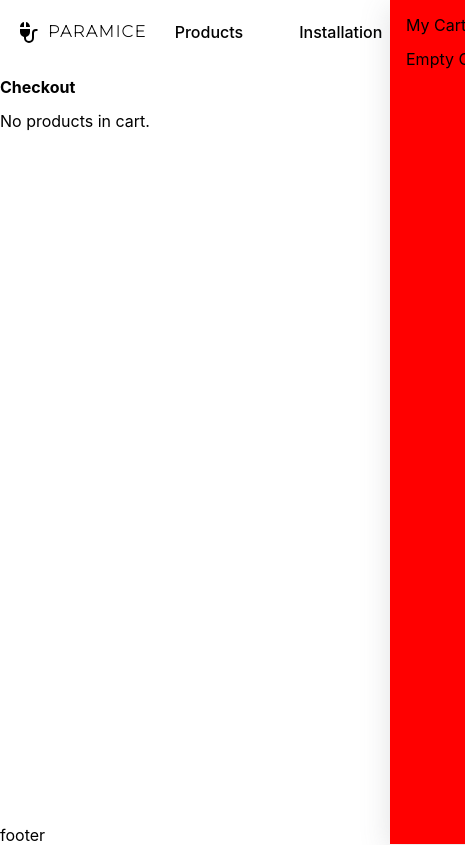
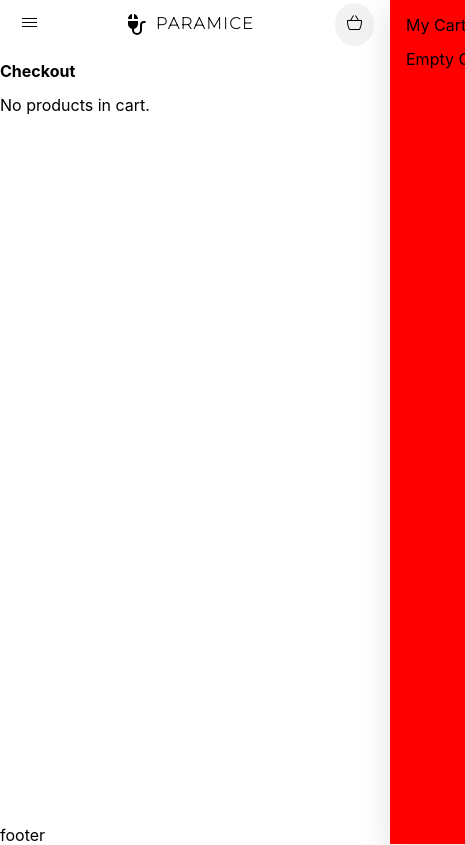
Before and after one commit to TOUnail/ecommerce, a Next.js app: page /checkout in a window 390 px wide. Shown: the whole page, 465 px wide, since content can reach past the window. Built offline with nearby package versions, Linux system fonts and the light colour scheme.

Commit message:
mobile navigation, npm update

```diff
--- /dev/null
+++ b/components/NavItems.js
@@ -0,0 +1,79 @@
+import { useRef } from "react";
+import styled from "styled-components";
+import Link from "next/link";
+import useOutsideClick from "../hooks/useOutsideClick";
+const UnstyledLink = styled.a`
+  text-decoration: none;
+  color: inherit;
+  margin: 0 1rem;
+  &:hover {
+    cursor: pointer;
+  }
+`;
+const NavItemsUl = styled.ul`
+  display: flex;
+  justify-content: space-evenly;
+  padding: 0;
+  list-style: none;
+  font-weight: 500;
+  @media (max-width: 767px) {
+    position: fixed;
+    left: 0;
+    top: 0;
+    bottom: 0;
+    width: 60vw;
+    flex-direction: column;
+    justify-content: start;
+    background-color: red;
+    margin: 0;
+    transform: translateX(${(props) => (props.isNavOpen ? "0" : "-100%")});
+    transition: transform 0.2s ease-in;
+  }
+`;
+const CloseNavButtonListItem = styled.li`
+  padding: 0.25rem 0.75rem;
+  @media (min-width: 768px) {
+    display: none;
+  }
+`;
+const CloseNavButton = styled.button`
+  background: transparent;
+  border: none;
+  cursor: pointer;
+  padding: 0;
+  &:focus {
+    outline: none;
+  }
+`;
+const NavItem = styled.li`
+  padding: 0.25rem 0.75rem;
+`;
+const NavItems = (props) => {
+  const ref = useRef();
+  const closeMenu = () => {
+    props.setIsNavOpen(false);
+  };
+  useOutsideClick(ref, () => {
+    if (props.isNavOpen) {
+      closeMenu();
+    }
+  });
+  return (
+    <NavItemsUl ref={ref} isNavOpen={props.isNavOpen}>
+      <CloseNavButtonListItem>
+        <CloseNavButton onClick={closeMenu}>X</CloseNavButton>
+      </CloseNavButtonListItem>
+      <NavItem>
+        <Link href="/products">
+          <UnstyledLink>Products</UnstyledLink>
+        </Link>
+      </NavItem>
+      <NavItem>
+        <Link href="/installation">
+          <UnstyledLink>Installation</UnstyledLink>
+        </Link>
+      </NavItem>
+    </NavItemsUl>
+  );
+};
+export default NavItems;
--- a/components/Navbar.js
+++ b/components/Navbar.js
@@ -1,6 +1,28 @@
+import { useState } from "react";
 import Link from "next/link";
+import NavItems from "./NavItems";
 import styled from "styled-components";
 import useCart from "../hooks/useCart";
+const MobileMenu = styled.button`
+  color: #333;
+  background: transparent;
+  border: none;
+  &:hover {
+    cursor: pointer;
+  }
+  &:focus {
+    outline: none;
+  }
+  @media (min-width: 768px) {
+    display: none;
+  }
+`;
+const Logo = styled.div`
+  text-align: center;
+  @media (min-width: 768px) {
+    text-align: left;
+  }
+`;
 const LogoText = styled.h1`
   display: inline;
   font-family: "Montserrat", sans-serif;
@@ -17,30 +39,14 @@ const LogoLink = styled.a`
     cursor: pointer;
   }
 `;
-const UnstyledLink = styled.a`
-  text-decoration: none;
-  color: inherit;
-  margin: 0 1rem;
-  &:hover {
-    cursor: pointer;
-  }
-`;
+
 const Nav = styled.nav`
   display: flex;
   align-items: center;
   justify-content: space-between;
   padding: 0.2rem 1rem;
 `;
-const NavItems = styled.ul`
-  display: flex;
-  justify-content: space-evenly;
-  padding: 0;
-  list-style: none;
-  font-weight: 500;
-`;
-const NavItem = styled.li`
-  padding: 0.25rem 0.75rem;
-`;
+
 const Cart = styled.button`
   background-color: rgba(0, 0, 0, 0.05);
   border-radius: 50%;
@@ -54,13 +60,33 @@ const Cart = styled.button`
   }
 `;
 const Navbar = () => {
+  const [isNavOpen, setIsNavOpen] = useState(false);
   const { openCart } = useCart();
-  const handleClick = () => {
+  const handleCartClick = () => {
     openCart();
+  };
+  const handleMenuClick = () => {
+    setIsNavOpen(true);
   };
   return (
     <Nav>
-      <div>
+      <MobileMenu onClick={handleMenuClick}>
+        <svg
+          xmlns="http://www.w3.org/2000/svg"
+          width="15"
+          height="15"
+          viewBox="0 0 15 15"
+          fill="none"
+        >
+          <path
+            fillRule="evenodd"
+            clipRule="evenodd"
+            d="M15 4H0V3H15V4ZM15 8H0V7H15V8ZM15 12H0V11H15V12Z"
+            fill="black"
+          />
+        </svg>
+      </MobileMenu>
+      <Logo>
         <Link href="/">
           <LogoLink>
             <svg
@@ -76,21 +102,10 @@ const Navbar = () => {
             <LogoText>Paramice</LogoText>
           </LogoLink>
         </Link>
-      </div>
-      <NavItems>
-        <NavItem>
-          <Link href="/products">
-            <UnstyledLink>Products</UnstyledLink>
-          </Link>
-        </NavItem>
-        <NavItem>
-          <Link href="/installation">
-            <UnstyledLink>Installation</UnstyledLink>
-          </Link>
-        </NavItem>
-      </NavItems>
+      </Logo>
+      <NavItems isNavOpen={isNavOpen} setIsNavOpen={setIsNavOpen} />
       <div>
-        <Cart onClick={handleClick}>
+        <Cart onClick={handleCartClick}>
           <svg
             width="15"
             height="15"
--- a/package.json
+++ b/package.json
@@ -14,7 +14,8 @@
   "dependencies": {
     "axios": "^0.21.1",
     "gray-matter": "^4.0.2",
-    "marked": "^1.2.9",
+    "marked": "^2.0.1",
+    "netlify-cli": "^3.10.3",
     "next": "^10.0.6",
     "react": "^17.0.1",
     "react-dom": "^17.0.1",
```
Also changed, not shown: pages/index.js (+6 -1 lines), 1 other file (tests, documents, lock files or other folders).
